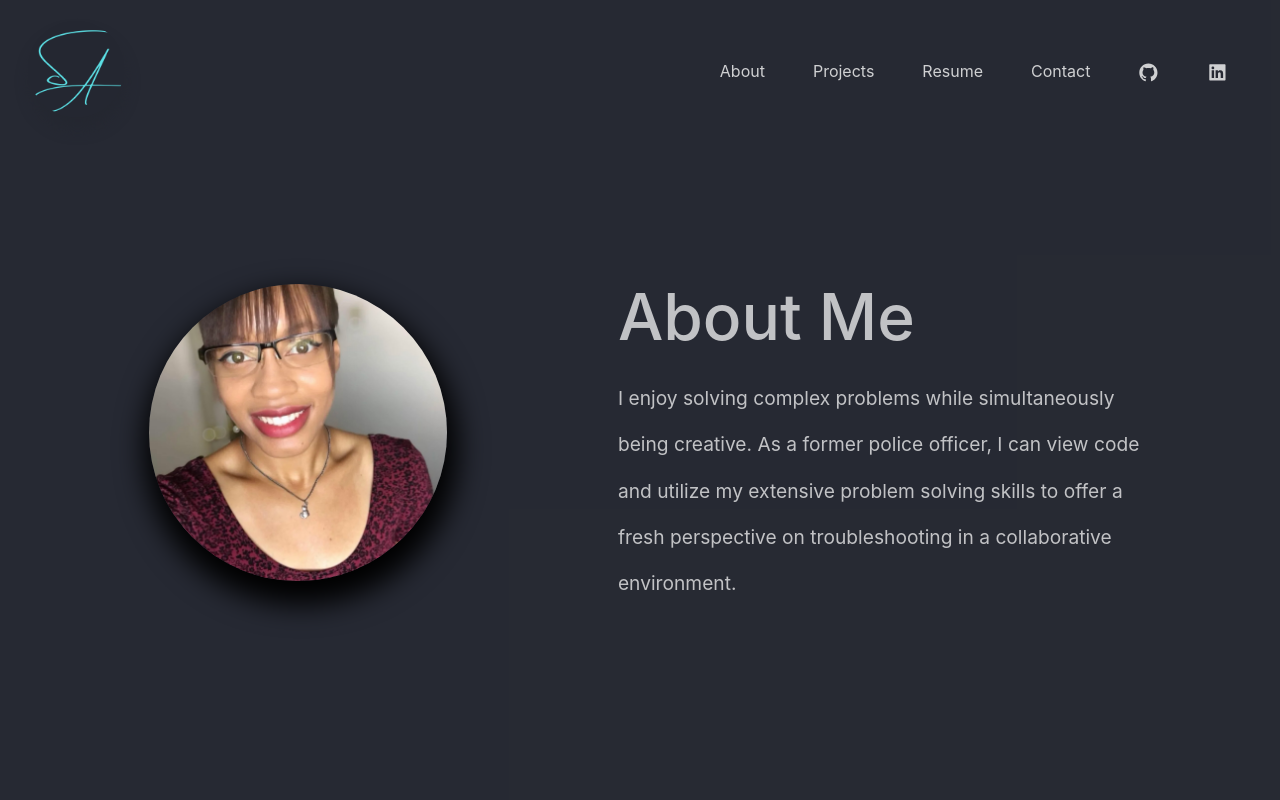
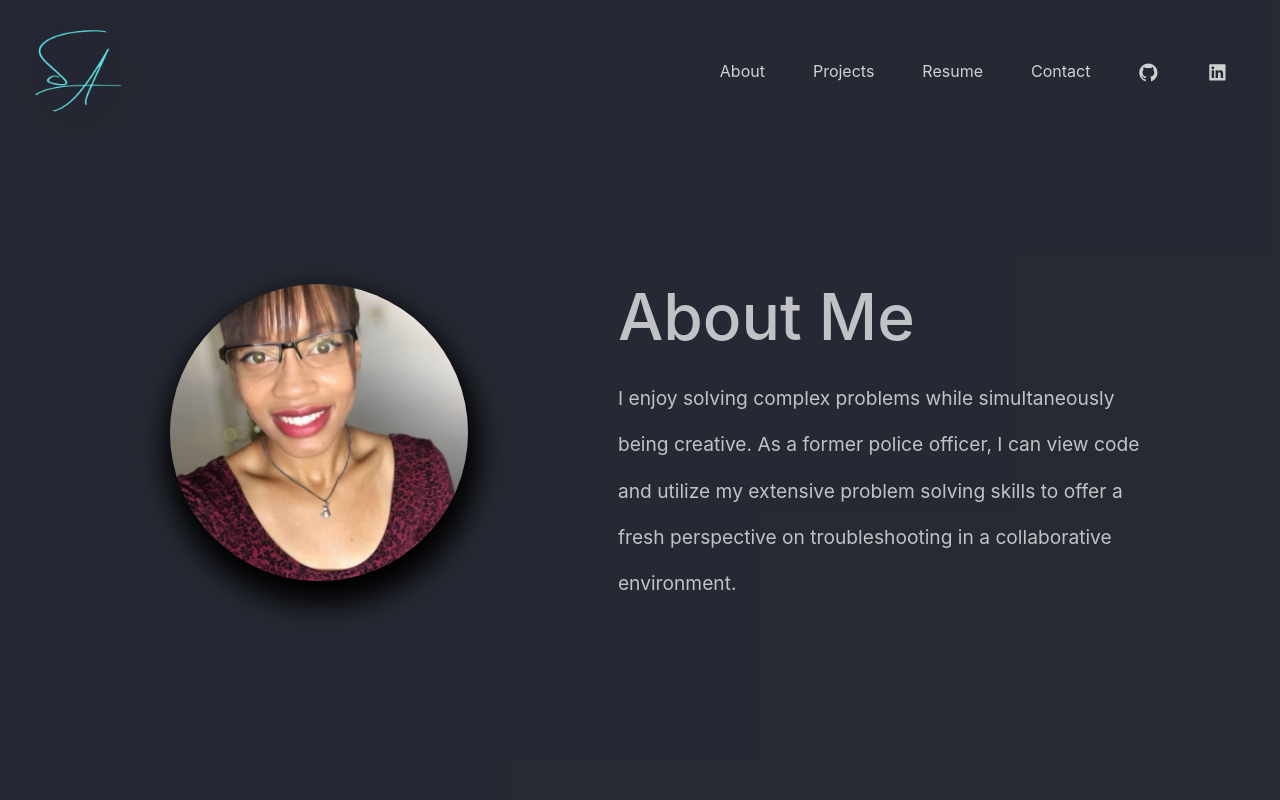
Before and after one commit to s-angelle/portfolio-site, a React (Create React App) app: page /about in a window 1280 px wide. Shown: the top 800 px of the page. Built offline with nearby package versions, Linux system fonts and the light colour scheme.

Commit message:
updates pages folder

```diff
--- a/src/pages/About/About.css
+++ b/src/pages/About/About.css
@@ -6,7 +6,7 @@
 
 #author-photo {
   margin-top: 49%;
-  margin-left: 50%;
+  margin-left: 57%;
   flex-shrink: 0;
   height: auto;
   width: 100%;
```
